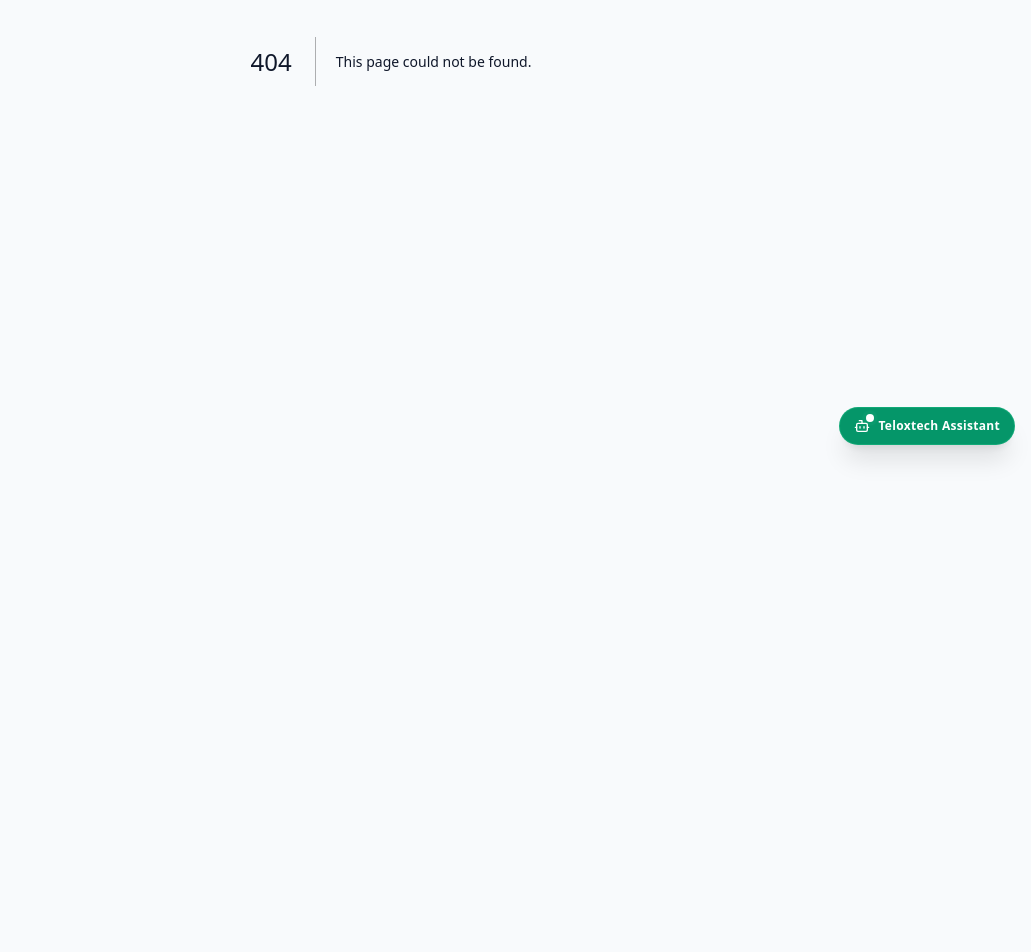
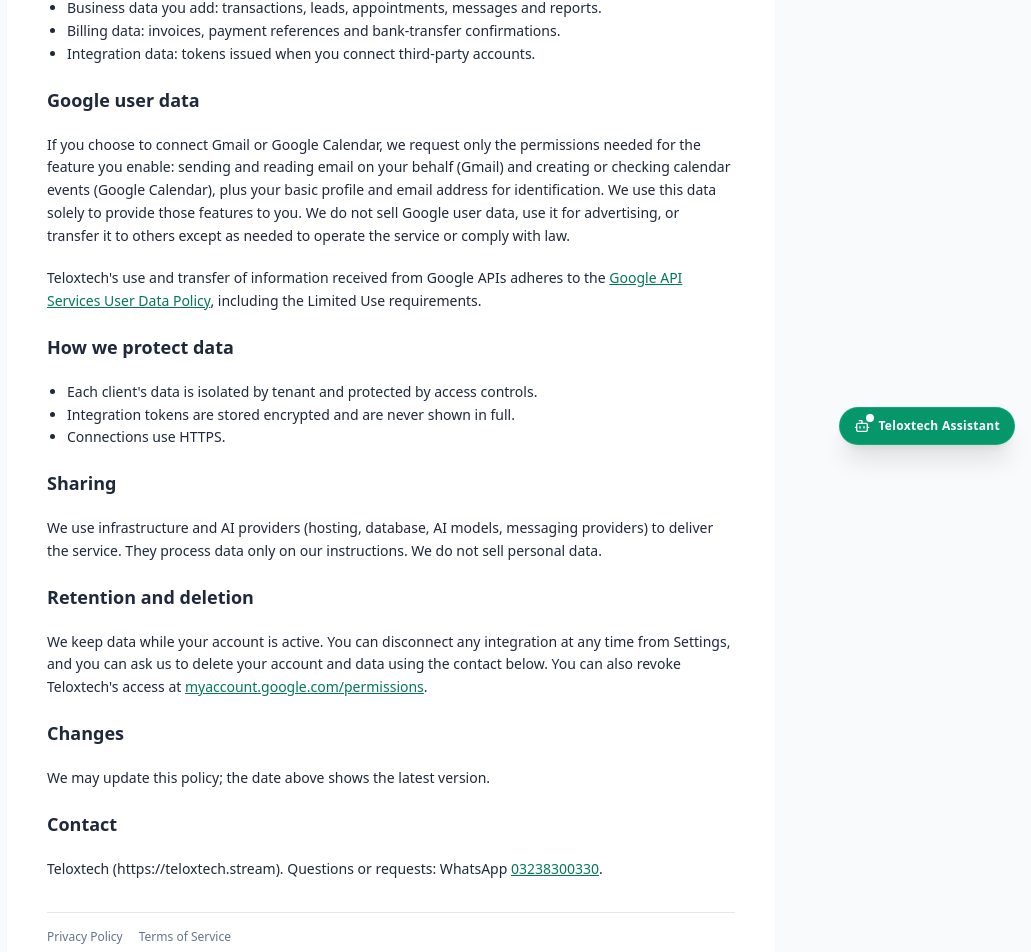
Before and after one commit to talhaazam4t-ui/New-folder-4-, a Next.js app in the folder frontend/: page /privacy in a window 1280 px wide. Before the commit this address had no page. Shown: the part 339-1291 px from the top of the page, without its empty margins (249-1280 px from the left). Before the commit the page ends 800 px from the top, so only its background shows below. Built offline with nearby package versions, Linux system fonts and the light colour scheme.

Commit message:
feat(legal): add Privacy Policy and Terms pages for Google OAuth verification

```diff
--- a/frontend/app/page.tsx
+++ b/frontend/app/page.tsx
@@ -189,6 +189,10 @@ export default function Home() {
             ))}
           </div>
         </section>
+        <footer className="mt-10 flex justify-center gap-6 border-t border-slate-700/40 pt-4 text-xs text-slate-400">
+          <a href="/privacy/" className="hover:underline">Privacy Policy</a>
+          <a href="/terms/" className="hover:underline">Terms of Service</a>
+        </footer>
       </div>
     </main>
   );
--- /dev/null
+++ b/frontend/app/privacy/page.tsx
@@ -0,0 +1,70 @@
+import { LegalPage } from "@/components/shared/LegalPage";
+
+export const metadata = { title: "Privacy Policy — Teloxtech" };
+
+export default function PrivacyPage() {
+  return (
+    <LegalPage title="Privacy Policy" updated="November 2026">
+      <p>
+        Teloxtech provides managed AI business services (financial tracking, marketing, WhatsApp
+        concierge, lead CRM, analytics). This policy explains what data we handle and why.
+      </p>
+
+      <h2>Information we collect</h2>
+      <ul>
+        <li>Account data: name, email, company name, industry and the services you select.</li>
+        <li>Business data you add: transactions, leads, appointments, messages and reports.</li>
+        <li>Billing data: invoices, payment references and bank-transfer confirmations.</li>
+        <li>Integration data: tokens issued when you connect third-party accounts.</li>
+      </ul>
+
+      <h2>Google user data</h2>
+      <p>
+        If you choose to connect Gmail or Google Calendar, we request only the permissions needed
+        for the feature you enable: sending and reading email on your behalf (Gmail) and creating
+        or checking calendar events (Google Calendar), plus your basic profile and email address
+        for identification. We use this data solely to provide those features to you. We do not
+        sell Google user data, use it for advertising, or transfer it to others except as needed
+        to operate the service or comply with law.
+      </p>
+      <p>
+        Teloxtech&apos;s use and transfer of information received from Google APIs adheres to the{" "}
+        <a
+          className="text-emerald-700 underline"
+          href="https://developers.google.com/terms/api-services-user-data-policy"
+        >
+          Google API Services User Data Policy
+        </a>
+        , including the Limited Use requirements.
+      </p>
+
+      <h2>How we protect data</h2>
+      <ul>
+        <li>Each client&apos;s data is isolated by tenant and protected by access controls.</li>
+        <li>Integration tokens are stored encrypted and are never shown in full.</li>
+        <li>Connections use HTTPS.</li>
+      </ul>
+
+      <h2>Sharing</h2>
+      <p>
+        We use infrastructure and AI providers (hosting, database, AI models, messaging providers)
+        to deliver the service. They process data only on our instructions. We do not sell personal
+        data.
+      </p>
+
+      <h2>Retention and deletion</h2>
+      <p>
+        We keep data while your account is active. You can disconnect any integration at any time
+        from Settings, and you can ask us to delete your account and data using the contact below.
+        You can also revoke Teloxtech&apos;s access at{" "}
+        <a className="text-emerald-700 underline" href="https://myaccount.google.com/permissions">
+          myaccount.google.com/permissions
+        </a>
+        .
+      </p>
+
+      <h2>Changes</h2>
+      <p>We may update this policy; the date above shows the latest version.</p>
+    </LegalPage>
+  );
+}
--- /dev/null
+++ b/frontend/app/terms/page.tsx
@@ -0,0 +1,54 @@
+import { LegalPage } from "@/components/shared/LegalPage";
+
+export const metadata = { title: "Terms of Service — Teloxtech" };
+
+export default function TermsPage() {
+  return (
+    <LegalPage title="Terms of Service" updated="November 2026">
+      <p>By creating an account or using Teloxtech you agree to these terms.</p>
+
+      <h2>The service</h2>
+      <p>
+        Teloxtech provides managed AI business services. You choose the services you want; each is
+        activated after your payment is verified by us.
+      </p>
+
+      <h2>Payments</h2>
+      <p>
+        Services are billed per the package you select. Services are activated only after we verify
+        your payment (for example, a bank transfer). Unpaid services stay locked.
+      </p>
+
+      <h2>Your responsibilities</h2>
+      <ul>
+        <li>Provide accurate information and keep your login secure.</li>
+        <li>Use the service lawfully, including messaging and email laws and platform policies.</li>
+        <li>Only connect accounts (WhatsApp, Google) that you are authorized to use.</li>
+      </ul>
+
+      <h2>AI output</h2>
+      <p>
+        AI-generated content may contain errors. Review important messages, financial figures and
+        decisions before relying on them. High-impact actions may require your approval.
+      </p>
+
+      <h2>Third-party services</h2>
+      <p>
+        Features that use Google, Meta/WhatsApp or other providers are subject to those
+        providers&apos; terms and availability.
+      </p>
+
+      <h2>Suspension and termination</h2>
+      <p>
+        We may suspend accounts that violate these terms or misuse the service. You may stop using
+        the service and request account deletion at any time.
+      </p>
+
+      <h2>Liability</h2>
+      <p>
+        The service is provided &quot;as is&quot;. To the extent permitted by law, Teloxtech is not
+        liable for indirect or consequential losses.
+      </p>
+    </LegalPage>
+  );
+}
--- /dev/null
+++ b/frontend/components/shared/LegalPage.tsx
@@ -0,0 +1,40 @@
+import Link from "next/link";
+import type { ReactNode } from "react";
+import { SUPPORT_WHATSAPP_LINK, SUPPORT_WHATSAPP_NUMBER } from "@/lib/auth";
+
+export function LegalPage({
+  title,
+  updated,
+  children,
+}: {
+  title: string;
+  updated: string;
+  children: ReactNode;
+}) {
+  return (
+    <main className="min-h-screen bg-slate-50 px-4 py-10 text-slate-800">
+      <div className="mx-auto max-w-3xl rounded-xl bg-white p-6 shadow-sm sm:p-10">
+        <Link href="/" className="text-sm font-semibold text-emerald-700 hover:underline">
+          ← Teloxtech
+        </Link>
+        <h1 className="mt-4 text-3xl font-bold">{title}</h1>
+        <p className="mt-1 text-xs text-slate-500">Last updated: {updated}</p>
+        <div className="mt-6 space-y-5 text-sm leading-relaxed [&_h2]:mt-6 [&_h2]:text-lg [&_h2]:font-bold [&_ul]:list-disc [&_ul]:pl-5">
+          {children}
+          <h2>Contact</h2>
+          <p>
+            Teloxtech (https://teloxtech.stream). Questions or requests: WhatsApp{" "}
+            <a className="text-emerald-700 underline" href={SUPPORT_WHATSAPP_LINK}>
+              {SUPPORT_WHATSAPP_NUMBER}
+            </a>
+            .
+          </p>
+        </div>
+        <div className="mt-8 flex gap-4 border-t pt-4 text-xs text-slate-500">
+          <Link href="/privacy/" className="hover:underline">Privacy Policy</Link>
+          <Link href="/terms/" className="hover:underline">Terms of Service</Link>
+        </div>
+      </div>
+    </main>
+  );
+}
```
